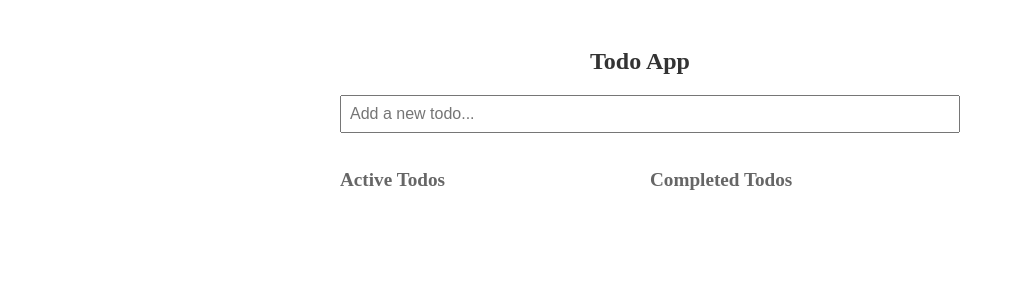
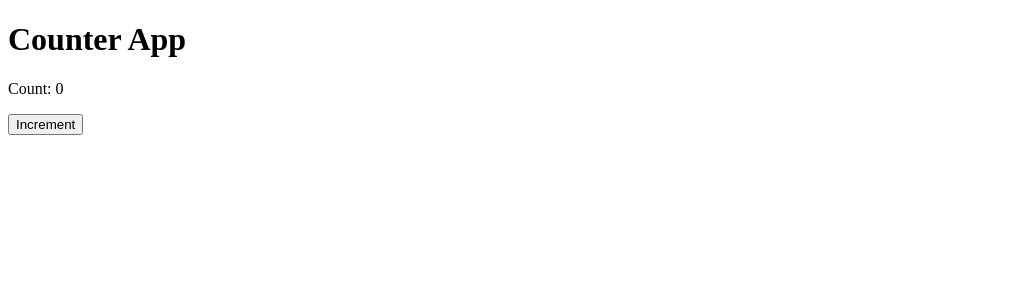
Before and after one commit to yeminko/vue-workspace, a Vue app in the folder vue-basic/: page / in a window 1280 px wide. Shown: the top 300 px of the page, without its empty margins (0-1015 px from the left). Built offline with nearby package versions, Linux system fonts and the light colour scheme; the HTML template or start-up script is replaced by a standard one.

Commit message:
feat: replace TodoApp with ComputedProperty component and refine ListRendering component

```diff
--- a/vue-basic/src/App.vue
+++ b/vue-basic/src/App.vue
@@ -1,9 +1,9 @@
 <template>
-  <TodoApp />
+  <ComputedProperty />
 </template>
 
 <script setup lang="ts">
-import TodoApp from './components/TodoApp.vue'
+import ComputedProperty from './components/ComputedProperty.vue'
 </script>
 
 <style scoped lang="scss"></style>
--- a/vue-basic/src/components/ComputedProperty.vue
+++ b/vue-basic/src/components/ComputedProperty.vue
@@ -2,9 +2,6 @@
   <h1>Counter App</h1>
   <p>Count: {{ count }}</p>
   <button @click="increment" :disabled="tooMuch">Increment</button>
-  <br />
-  <hr />
-  <br />
   <h2 style="color: red" v-if="tooMuch">You clicked TOO MUCH!!!!</h2>
 </template>
 
@@ -12,11 +9,7 @@
 import { computed, ref } from 'vue'
 
 const count = ref(0)
-
-const tooMuch = computed(() => {
-  console.log('Count Increased: ', count.value)
-  return count.value > 10
-})
+const tooMuch = computed(() => count.value > 10)
 
 function increment() {
   count.value++
```
Also changed, not shown: vue-basic/src/components/ListRendering.vue (+2 -8 lines).
